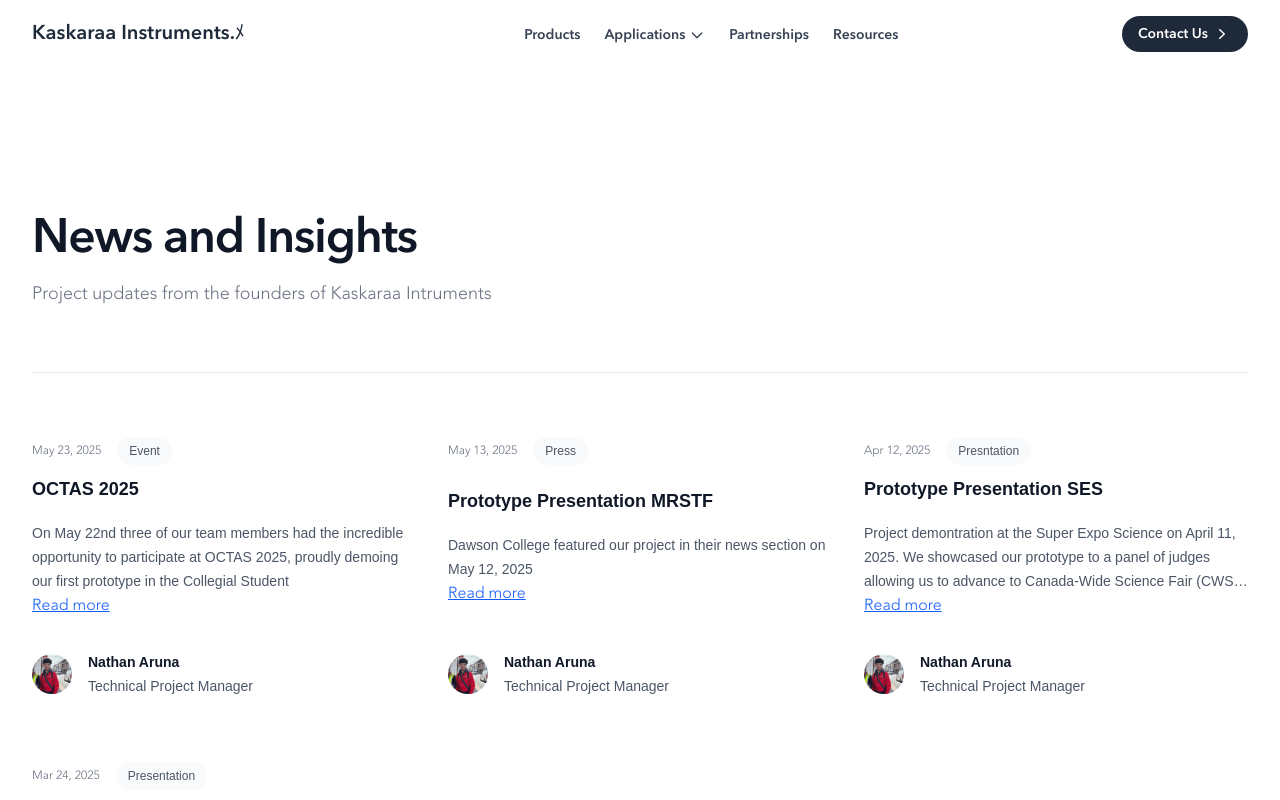
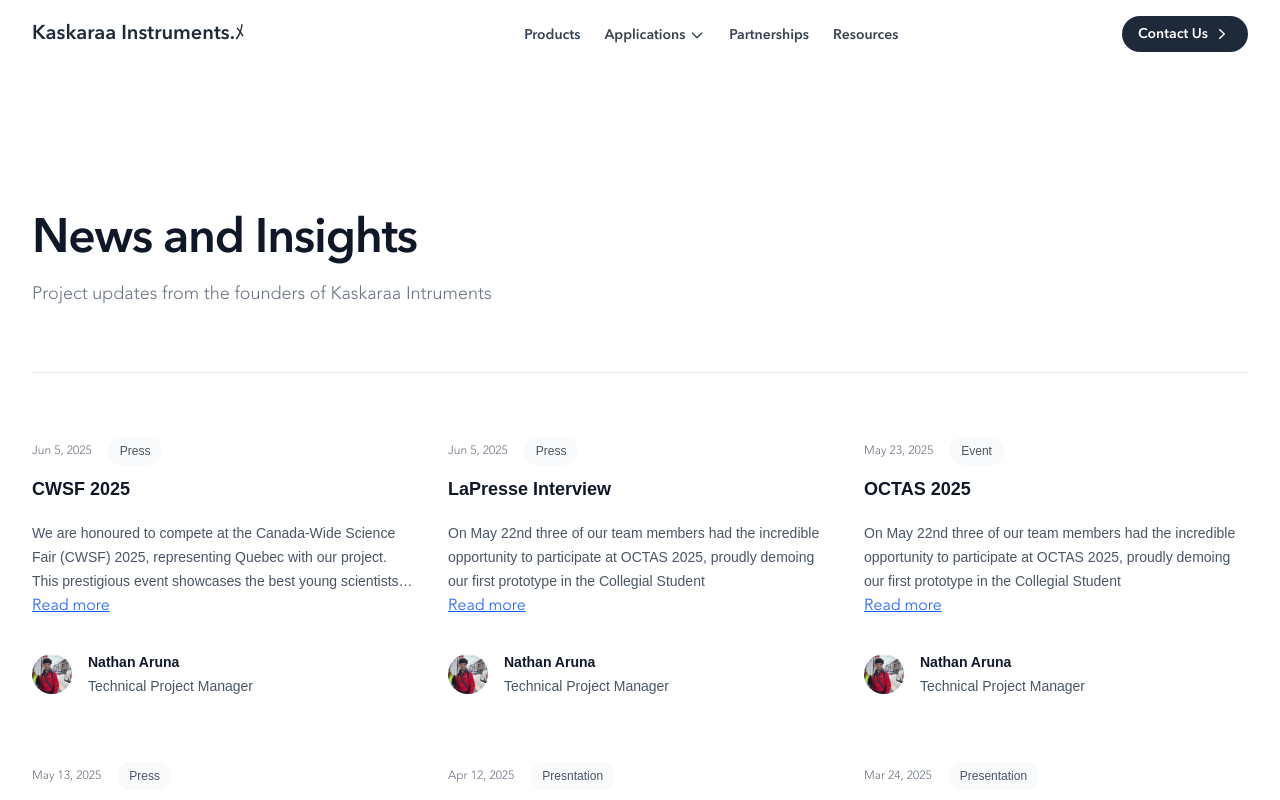
Before and after one commit to kaskaraa/web, a Next.js app: page /news in a window 1280 px wide. Shown: the top 800 px of the page. Built offline with nearby package versions, Linux system fonts and the light colour scheme.

Commit message:
feat(NewsPage): add new press articles with details and links to enhance content

```diff
--- a/src/app/news/page.tsx
+++ b/src/app/news/page.tsx
@@ -9,6 +9,35 @@
   };
 
 const posts = [
+  {
+    id:6,
+    title: "CWSF 2025",
+    date: "2025-06-5",
+    category: "Press",
+    link: "https://www.lapresse.ca/dialogue/chroniques/2025-06-04/expo-sciences/retenez-les-noms-de-ces-jeunes.php",
+    description:
+    "We are honoured to compete at the Canada-Wide Science Fair (CWSF) 2025, representing Quebec with our project. This prestigious event showcases the best young scientists from across the country.",
+    author: {
+      name: "Nathan Aruna",
+      role: "Technical Project Manager",
+      imageUrl: "/images/team/Nathan.png",
+    },
+  },
+
+  {
+    id: 5,
+    title: "LaPresse Interview",
+    date: "2025-06-5",
+    category: "Press",
+    link: "https://www.lapresse.ca/dialogue/chroniques/2025-06-04/expo-sciences/retenez-les-noms-de-ces-jeunes.php",
+    description:
+      "On May 22nd three of our team members had the incredible opportunity to participate at OCTAS 2025, proudly demoing our first prototype in the Collegial Student",
+    author: {
+      name: "Nathan Aruna",
+      role: "Technical Project Manager",
+      imageUrl: "/images/team/Nathan.png",
+    },
+  },
   {
     id: 4,
     title: "OCTAS 2025",
```
